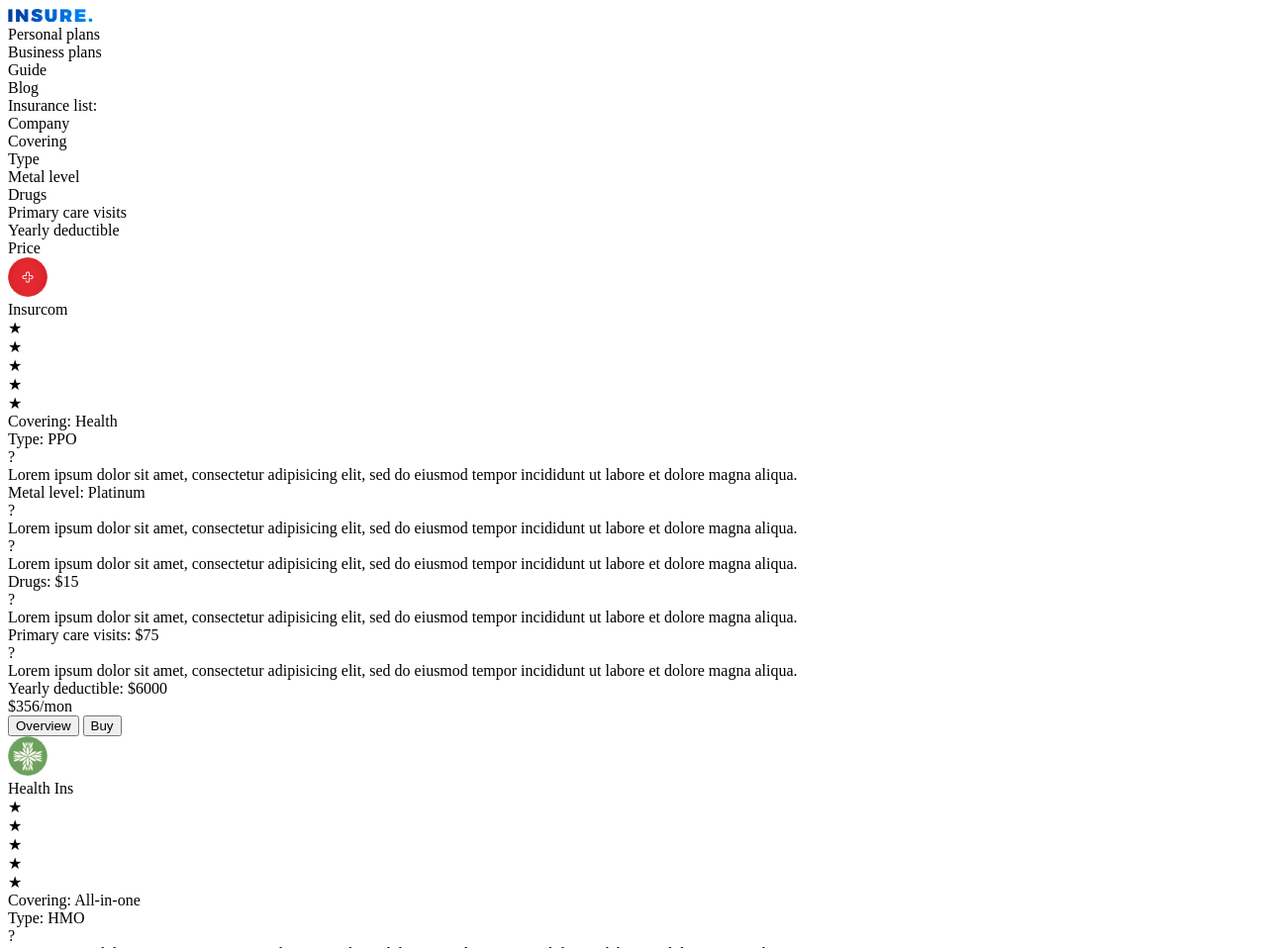
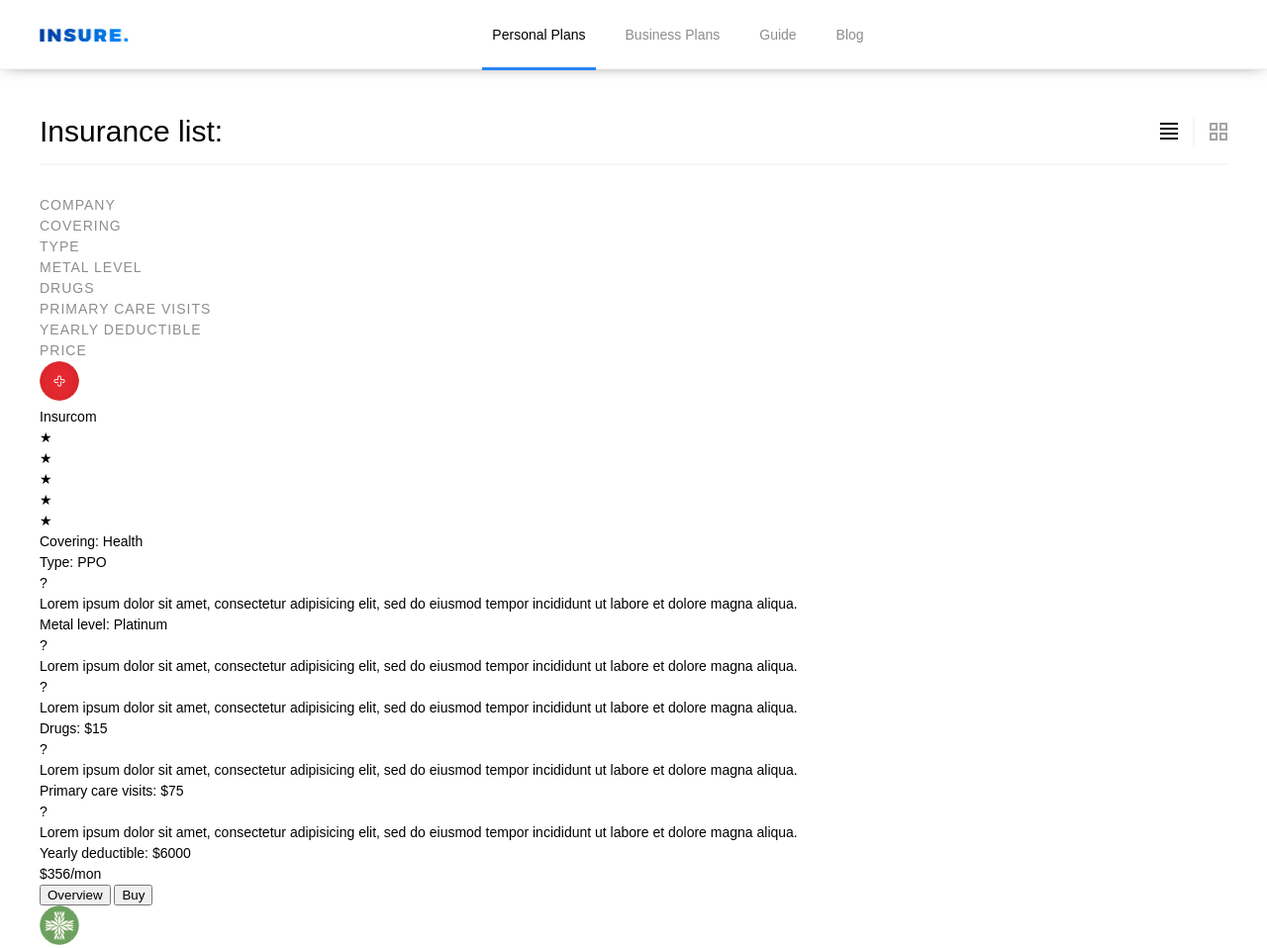
Before and after one commit to HelloWorllds/Eleken, a plain HTML site: page index.html in a window 1280 px wide. Shown: the top 958 px of the page at 99% size. Drawn offline with nearby package versions, Linux system fonts and the light colour scheme.

Commit message:
add some styles

```diff
--- a/css/sass/main.sass
+++ b/css/sass/main.sass
@@ -0,0 +1,229 @@
+//vars
+$site-width: 1200px
+$text-color: #000
+$text-grey-color: #8d8d8c
+$borders-color: #f5f5f5
+$active-menu-color: #2985f7
+$black-color: #000
+$darkgrey-color: #a4a4a3
+$blue-color: #2985f7
+
+//commonstyles
+*, *:after, *:before
+	box-sizing: border-box
+
+*, *:focus, *:active
+	outline: none
+
+.clearfix
+	&:before,
+	&:after
+		display: table
+		content: ''
+	&:after
+		clear: both
+
+body
+	position: relative
+	min-width: 320px
+	margin: 0
+	font-family: sans-serif
+	font-weight: normal
+	font-size: 14px
+	color: $text-color
+	line-height: 1.5
+	-webkit-font-smoothing: antialised
+	overflow-x: hidden
+
+.supwrap
+	.clearfix
+	display: flex
+	width: $site-width
+	margin: 0 auto
+
+//header
+.header
+	width: 100%
+	height: 70px
+	margin: 0 auto
+	border-bottom: 1px solid $borders-color
+	box-shadow: 0 0 15px -5px rgba(0, 0, 0, 0.6)
+
+.logo
+	width: 90px
+	height: 25px
+	margin: auto 0
+	img
+		width: 100%
+		height: 100%
+		object-fit: contain
+
+.main-menu
+	display: flex
+	flex-grow: 1
+	flex-direction: row
+	justify-content: center
+	height: 100%
+
+.main-menu__item
+	position: relative
+	width: auto
+	margin: 0 20px
+	padding: 25px 0
+	font-weight: 400
+	text-transform: capitalize
+	color: $text-grey-color
+	cursor: pointer
+	transition: all 0.5s
+	&:after
+		content: ''
+		position: absolute
+		display: block
+		bottom: 0
+		left: -10px
+		width: calc(100% + 20px)
+		height: 0px
+		background-color: $active-menu-color
+		transition: all 0.5s
+	&:hover
+		font-weight: 500
+		color: $text-color
+		transition: all 0.5s
+		&:after
+			height: 3px
+			transition: all 0.5s
+
+.main-menu__item_active
+	font-weight: 500
+	color: $text-color
+	&:after
+		height: 3px
+		transition: all 0.5s
+
+
+//main block
+.main-wrapper
+	display: flex
+	width: $site-width
+	margin: 0 auto
+	padding: 40px 0
+
+.insurance-list
+	width: 100%
+	height: auto
+
+.insurance-list__header
+	display: flex
+	width: 100%
+	padding-bottom: 10px
+	border-bottom: 2px solid $borders-color
+
+.insurance-list__name
+	flex-grow: 1
+	font-size: 30px
+	color: $text-color
+
+.insurance-list__type-togglers
+	display: flex
+	align-items: center
+	justify-content: center
+
+.insurance-list__toggler-list
+	width: auto
+	height: 18px
+	padding: 0 15px 0 0
+	cursor: pointer
+	&:hover
+		span
+			background-color: $blue-color
+			transition: all 0.3s
+	span
+		display: block
+		width: 18px
+		height: 2px
+		margin-bottom: 3px
+		background-color: $black-color
+		transition: all 0.3s
+		&:last-child
+			margin-bottom: 0
+
+.insurance-list__divider
+	width: 2px
+	height: 30px
+	background-color: $borders-color
+
+.insurance-list__toggler-tiles
+	display: flex
+	flex-flow: row wrap
+	justify-content: space-around
+	width: 33px
+	height: 18px
+	padding: 0 0 0 15px
+	cursor: pointer
+	&:hover
+		span
+			border: 2px solid $blue-color
+			transition: all 0.3s
+	span
+		display: inline-block
+		width: 8px
+		height: 8px
+		margin-right: 2px
+		margin-bottom: 2px
+		border: 2px solid $darkgrey-color
+		transition: all 0.3s
+		&:nth-child(2n)
+			margin-right: 0
+
+.insurance-list__body
+	&.insurance-list__body_type_list
+
+.insurance-list__table-header
+	padding-top: 30px
+	font-size: 14px
+	color: $text-grey-color
+	text-transform: uppercase
+	letter-spacing: 1px
+
+.insurance-list__table-th
+
+//footer
+.footer
+	width: 100%
+	height: 80px
+	margin: 0 auto
+	font-size: 12px
+	border-top: 2px solid $borders-color
+
+.copyright
+	width: auto
+	height: 25px
+	margin: 30px 0
+	margin-right: 10px
+
+.footer-menu
+	display: flex
+	flex-grow: 1
+	flex-direction: row
+	justify-content: start
+	height: 100%
+
+.footer-menu__item
+	position: relative
+	width: auto
+	margin: 0 20px
+	padding: 30px 0
+	font-weight: 400
+	text-transform: capitalize
+	color: $text-grey-color
+	cursor: pointer
+	transition: all 0.5s
+	&:hover
+		font-weight: 500
+		color: $text-color
+		transition: all 0.5s
+
+.footer-menu__item_active
+	font-weight: 500
+	color: $text-color
+	transition: all 0.5s
--- a/index.html
+++ b/index.html
@@ -14,12 +14,14 @@
 </head>
 <body>
 	<header class="header">
-		<div class="logo"><img src="images/logo.jpg" alt="logo"></div>
+		<div class="supwrap">
+			<div class="logo"><a href="/"><img src="images/logo.jpg" alt="logo"></a></div>
 			<div class="main-menu">
-			<div class="main-menu__item">Personal plans</div>
+				<div class="main-menu__item main-menu__item_active">Personal plans</div>
 				<div class="main-menu__item">Business plans</div>
 				<div class="main-menu__item">Guide</div>
 				<div class="main-menu__item">Blog</div>
+			</div>
 		</div>
 	</header>
 
@@ -710,6 +712,7 @@
 	</div>
 
 	<footer class="footer">
+		<div class="supwrap">
 			<div class="copyright">INSURE. All rights reserved 2017</div>
 			<div class="footer-menu">
 				<div class="footer-menu__item">Personal plans</div>
@@ -717,6 +720,10 @@
 				<div class="footer-menu__item">Guide</div>
 				<div class="footer-menu__item">Blog</div>
 			</div>
+		</div>
 	</footer>
+
+	<script src="http://code.jquery.com/jquery-2.2.4.min.js"></script>
+	<script src="js/common.js"></script>
 </body>
 </html>
--- a/js/common.js
+++ b/js/common.js
@@ -0,0 +1,17 @@
+(function($){
+    $(document).ready(function () {
+        //header events
+        	$('.main-menu__item').click(function() {
+        		$('.main-menu__item').removeClass('main-menu__item_active');
+        		$(this).addClass('main-menu__item_active');
+        	});
+
+        //main container events
+
+        //footer events
+        	$('.footer-menu__item').click(function() {
+        		$('.footer-menu__item').removeClass('footer-menu__item_active');
+        		$(this).addClass('footer-menu__item_active');
+        	});
+    })
+})(jQuery);
```
Also changed, not shown: css/main.css. Lines whose indentation alone changed are shown as unchanged.
